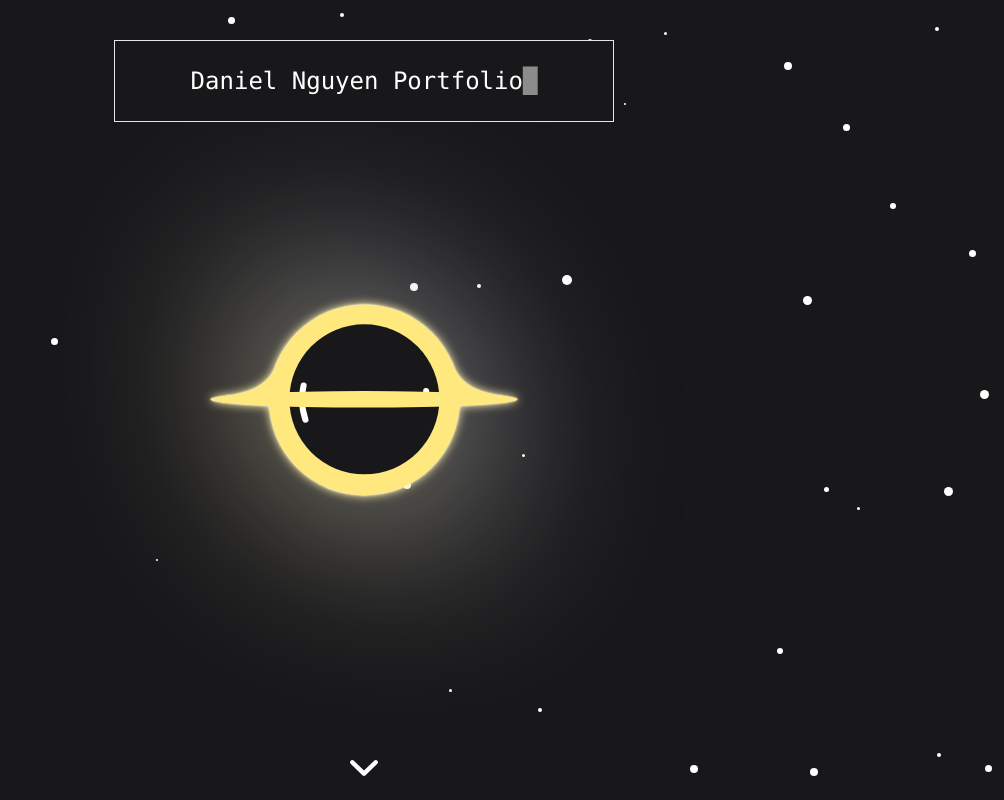
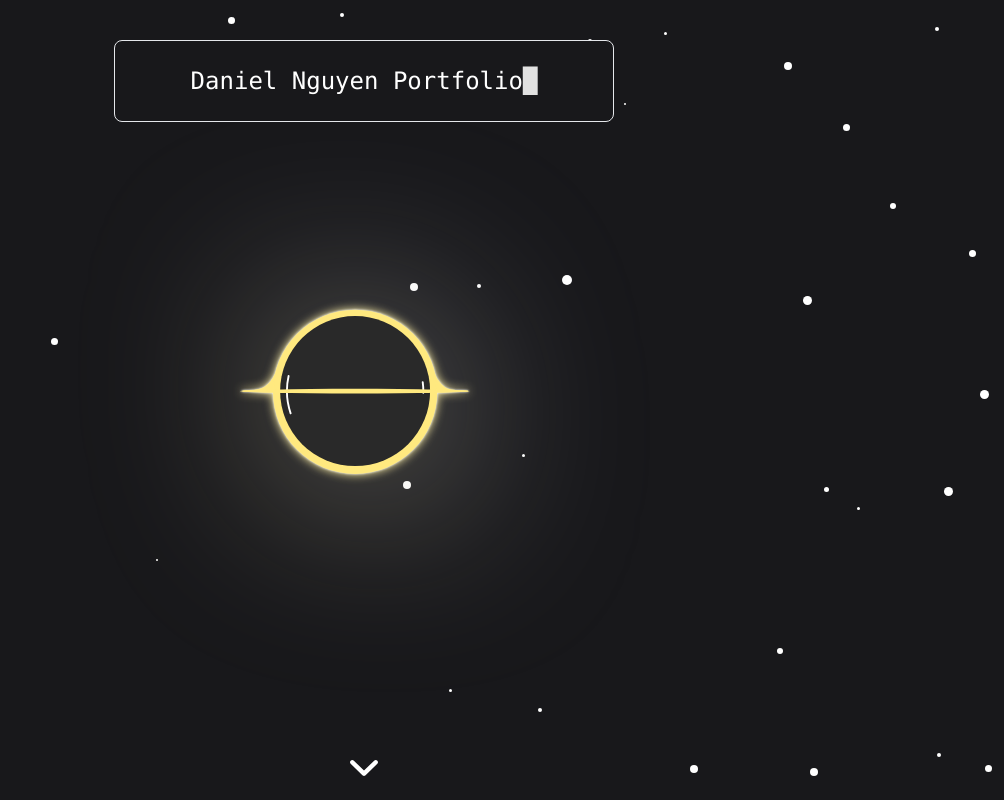
Before and after one commit to ddannyll/horizon, a React (Vite) app: page / in a window 1280 px wide. Shown: the top 800 px of the page, without its empty margins (276-1280 px from the left). Built offline with nearby package versions, Linux system fonts and the light colour scheme.

Commit message:
reduce blackhole width

```diff
--- a/src/components/BlackHole.jsx
+++ b/src/components/BlackHole.jsx
@@ -1,14 +1,14 @@
 import './BlackHole.css'
 
-function BlackHole({className}) {
+function BlackHole({ className }) {
     return (
         <div className={`${className}`}>
             <div className="blur-[100px] absolute flex items-center justify-center w-full h-full">
-                <div className="blackhole-glow w-[150px] aspect-square bg-gradient-to-r from-indigo-300 to-[#FFE97F]
+                <div className="blackhole-glow w-[100px] aspect-square bg-gradient-to-r from-indigo-300 to-[#FFE97F]
                     rounded-full animate-slow-spin bg-[#FFE97F]"></div>
             </div>
             <div className="w-full h-full absolute grid place-content-center">
-                <svg className={`blackhole-svg w-[300px] md:w-[400px] aspect-square  z-10`}
+                {/* <svg className={`blackhole-svg w-[300px] md:w-[400px] aspect-square  z-10`}
                     xmlns="http://www.w3.org/2000/svg"
                     xmlnsXlink="http://www.w3.org/1999/xlink" viewBox="0 0 300 300" shapeRendering="geometricPrecision" textRendering="geometricPrecision">
                     <ellipse rx="71.951271" ry="71.951271" transform="matrix(.994517 0 0 0.994517 150.287344 150)" fill="#ffe97f" strokeWidth="0" />
@@ -19,6 +19,19 @@ function BlackHole({className}) {
                     <ellipse rx="78.33269" ry="6.78595" transform="matrix(1.470719 0 0 0.914821 150 149.509975)" fill="#ffe97f" stroke="rgba(255,233,127,0)" />
                     <path d="M86.923521,143.33462c0,0-40.222686.536688-48.303581.536688c8.719232-1.240378,34.645454-3.072894,41.8173-26.927984-9.016456,22.449136,6.486281,26.391296,6.486281,26.391296Z" transform="translate(6.602306 5.638667)" fill="#ffe97f" stroke="#ffe97f" strokeWidth="5" strokeLinecap="round" strokeLinejoin="round" />
                     <path d="M86.923521,143.33462c0,0-40.222686.536688-48.303581.536688c8.719232-1.240378,34.645454-3.072894,41.8173-26.927984-9.016456,22.449136,6.486281,26.391296,6.486281,26.391296Z" transform="matrix(-1 0 0 1 294.236599 5.638667)" fill="#ffe97f" stroke="#ffe97f" strokeWidth="5" strokeLinecap="round" strokeLinejoin="round" />
+                </svg> */}
+
+
+                <svg className={`blackhole-svg w-[300px] md:w-[400px] aspect-square  z-10`} xmlns="http://www.w3.org/2000/svg" xmlns:xlink="http://www.w3.org/1999/xlink" id="eyxV0fk5wBN1" viewBox="0 0 300 300" shape-rendering="geometricPrecision" text-rendering="geometricPrecision">
+                    <ellipse rx="71.9513" ry="71.9513" transform="matrix(.856194 0 0 0.856194 143.335 143.825)" fill="#ffe97f" stroke-width="0" />
+                    <ellipse rx="71.9513" ry="71.9513" transform="matrix(.781818 0 0 0.781818 143.335 143.335)" fill="#292929" stroke-width="0" />
+                    <ellipse
+                        className="blackhole-inner-spin"
+                        rx="71.9513" ry="71.9513" transform="matrix(.711008 0 0 0.711008 143.335 143.335)" fill="rgba(41,41,41,0)" stroke="#fff" stroke-width="2" stroke-linecap="round" stroke-linejoin="bevel" stroke-dashoffset="9.86667" stroke-dasharray="40,200" />
+                    <ellipse rx="78.3327" ry="6.78595" transform="matrix(1.099243 0 0 0.260289 143.047 143.335)" fill="#ffe97f" stroke="rgba(255,233,127,0)" />
+                    <path d="M86.923521,143.33462c0,0-18.981106-.49-27.062001-.49c8.719232-1.240378,20.096839,3.42028,27.268685-20.43481-9.016456,22.449136-.206684,20.92481-.206684,20.92481Z" transform="translate(-.651404 0.490375)" fill="#ffe97f" stroke="#ffe97f" stroke-linecap="round" stroke-linejoin="round" />
+                    <path d="M86.923521,143.33462c0,0-18.981106-.49-27.062001-.49c8.719232-1.240378,20.365529,4.417354,27.537375-19.437736-9.016456,22.449136-.475374,19.927736-.475374,19.927736Z" transform="matrix(-1 0 0 1 287.586213 0.49038)" fill="#ffe97f" stroke="#ffe97f" stroke-linecap="round" stroke-linejoin="round" />
+                    <path d="" fill="none" stroke="#3f5787" stroke-width="0.6" />
                 </svg>
             </div>
         </div>
--- a/src/components/Home.jsx
+++ b/src/components/Home.jsx
@@ -13,7 +13,7 @@ function Home ({nextSection}) {
         strings: QUOTES,
         typeSpeed: 50,
         backSpeed: 200,
-        backDelay: 3000,
+        backDelay: 1500,
         cursorChar: '█',
         loopCount: Infinity,
         fadeOut: true,
@@ -30,7 +30,7 @@ function Home ({nextSection}) {
     return (
       <div className="App h-screen relative">
         <div className="p-10 h-1/3 mx-auto flex text-center justify-center text-white font-mono text-2xl relative z-10 ">
-            <div className="border h-fit w-[500px] p-6 bg-zinc-900">
+            <div className="border h-fit w-[500px] p-6 bg-zinc-900 rounded-lg">
               <span ref={typedElement}></span>
             </div>
         </div>
```
